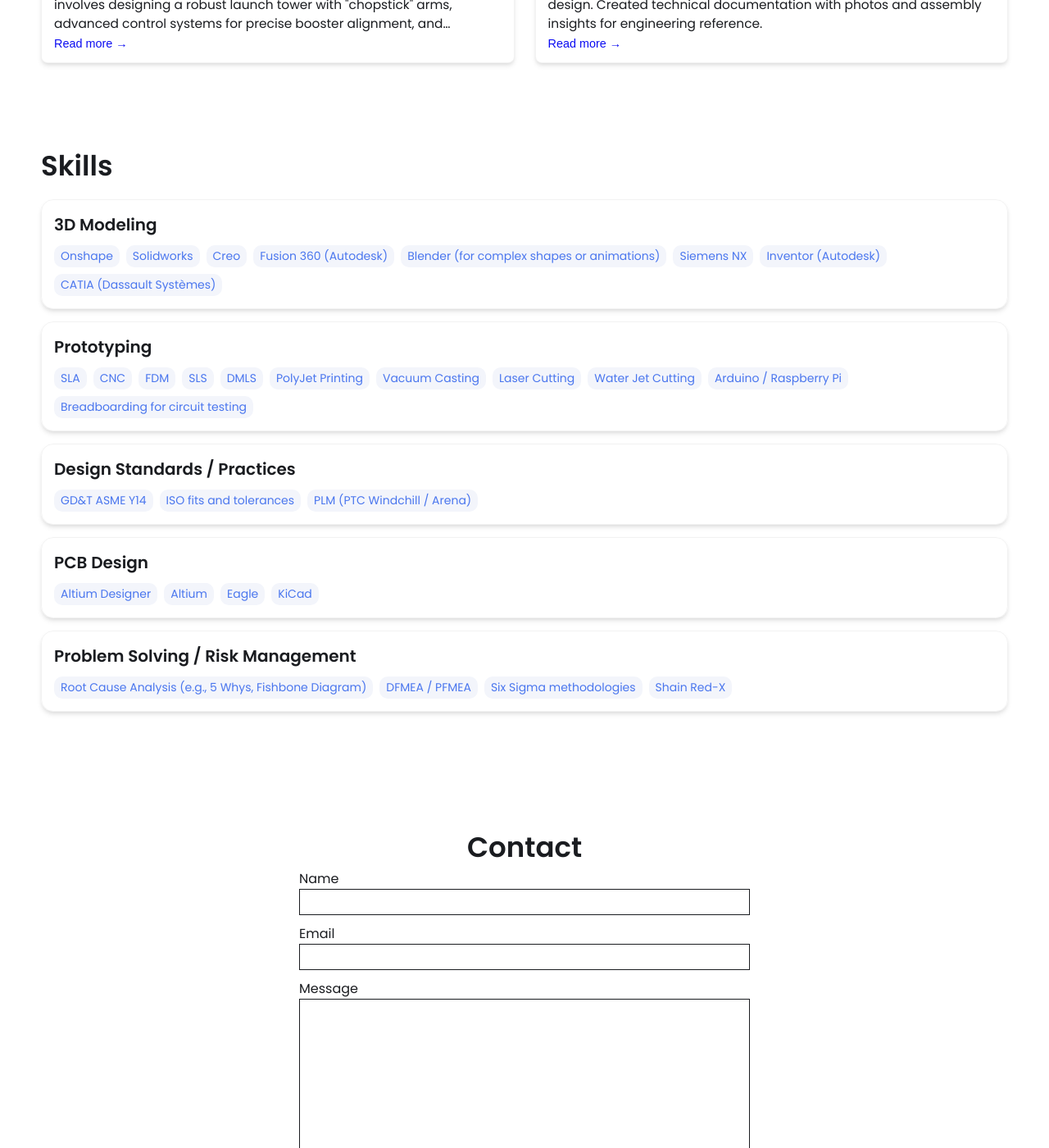
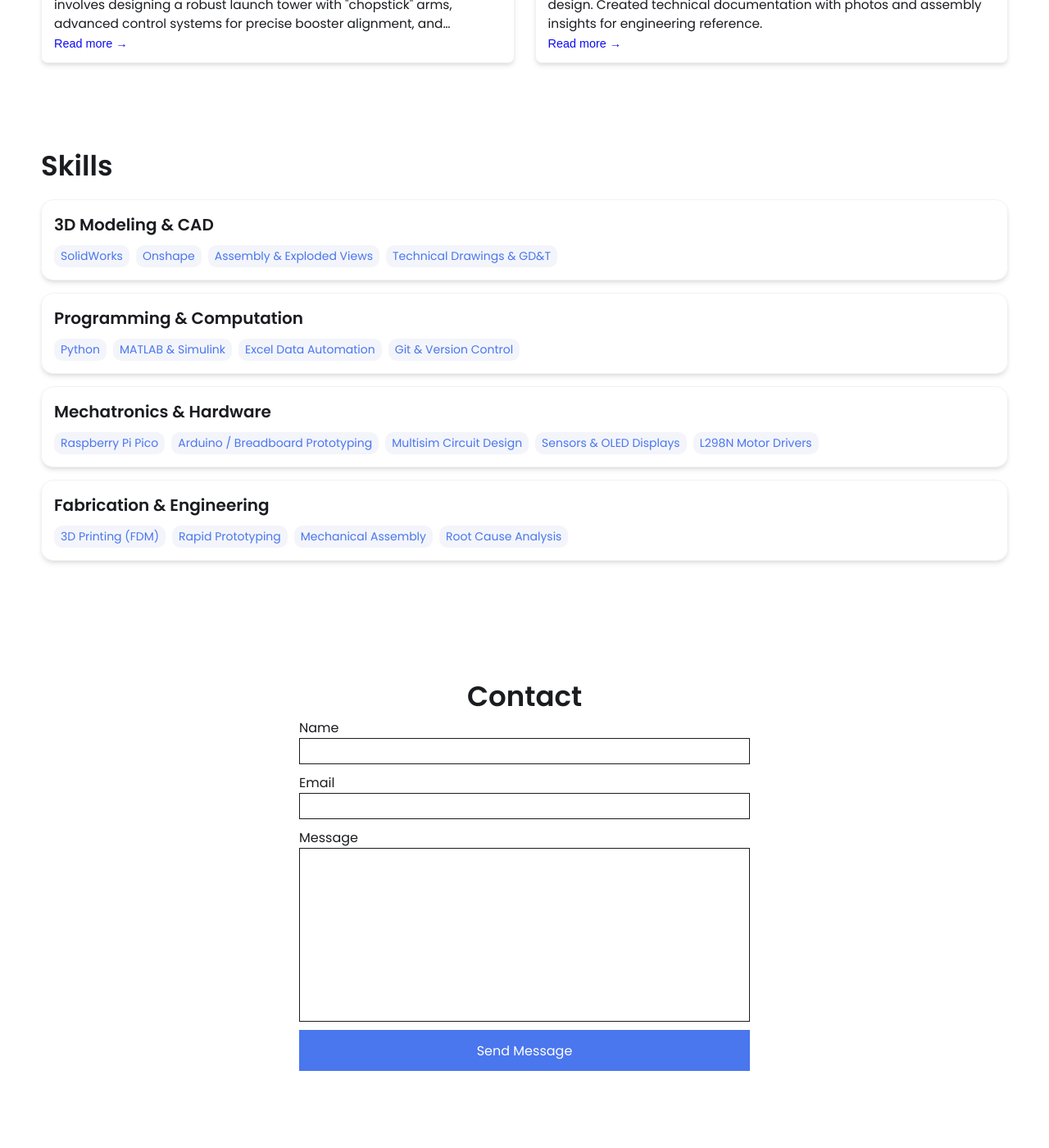
Before and after one commit to MuHasOfficial/MuHasOfficial.github.io, a Jekyll site: the page built from index.html, in a window 1280 px wide and 1400 px high, scrolled down 1449 px. Shown: the whole window at 82% size. Built offline with Jekyll 4.4.1, drawn with Linux system fonts in a browser that asks for light colours; some of the changed text lies outside the part shown.

Commit message:
Revise portfolio details for Muhammad Hassan
Updated personal information and skills in the portfolio configuration.

```diff
--- a/_config.yml
+++ b/_config.yml
@@ -7,17 +7,17 @@
 
 # Main Page Setup
 
-title: John Doe's Portfolio # This is what shows up in the tab of the browser
+title: Muhammad Hassan | Mechanical Engineering Portfolio # This is what shows up in the tab of the browser
 
 
 
 # Hero Section
-name: John Doe
-headline: headline message
+name: Muhammad Hassan
+headline: Mechanical Engineering Student at Drexel University
 description: >- # dont remove this line. this will ignore all new lines until the next section
-  Write an awesome intro and discuss your highlights and qualification. You can edit this
-  line in _config.yml. It will appear in your document head meta (for
-  Google search results) and in your feed.xml site description.
+  Mechanical Engineering student at Drexel University with a minor in mathematics, focusing on
+  CAD modeling, mechatronics, and hardware prototyping. Experienced in SolidWorks, MATLAB,
+  Python, and embedded systems development.
 
 # Place your profile image in /assets/images/profile-image/folder and edit the file name
 profile_image: ./assets/images/profile-image/avatar.jpeg
@@ -31,9 +31,9 @@
 # Set up external links - this will show up as small icons next to your name.
 
 external-links:    # input only your own url slug. The icons with missing entries will not appear.
-  linkedin: test    # https://www.linkedin.com/in/{your url slug}
-  github: leea12    # https://github.com/{your url slug}
-  stackoverflow: test      # https://stackoverflow.com/users/{your url slug}
+  linkedin: muhammad-hassan    # https://www.linkedin.com/in/{your url slug}
+  github: MuHasOfficial    # https://github.com/{your url slug}
+  stackoverflow:       # https://stackoverflow.com/users/{your url slug}
   medium:            # https://medium.com/@{your url slug}
   x-twitter:   # https://x.com/{your url slug}
   threads:            # https://threads.net/@{your url slug}
@@ -45,50 +45,35 @@
 
 # Skills Section - Add the list of your Skills by categories/tools. The indentation for each level needs to be precise.
 skills:
-  - category: 3D Modeling
+  - category: 3D Modeling & CAD
     tools:
+    - SolidWorks
     - Onshape
-    - Solidworks
-    - Creo
-    - Fusion 360 (Autodesk)
-    - Blender (for complex shapes or animations)
-    - Siemens NX
-    - Inventor (Autodesk)
-    - CATIA (Dassault Systèmes)
-  - category: Prototyping
+    - Assembly & Exploded Views
+    - Technical Drawings & GD&T
+  - category: Programming & Computation
     tools:
-    - SLA
-    - CNC
-    - FDM
-    - SLS
-    - DMLS
-    - PolyJet Printing
-    - Vacuum Casting
-    - Laser Cutting
-    - Water Jet Cutting
-    - Arduino / Raspberry Pi
-    - Breadboarding for circuit testing
-  - category: Design Standards / Practices
+    - Python
+    - MATLAB & Simulink
+    - Excel Data Automation
+    - Git & Version Control
+  - category: Mechatronics & Hardware
     tools:
-    - GD&T ASME Y14
-    - ISO fits and tolerances
-    - PLM (PTC Windchill / Arena)
-  - category: PCB Design
+    - Raspberry Pi Pico
+    - Arduino / Breadboard Prototyping
+    - Multisim Circuit Design
+    - Sensors & OLED Displays
+    - L298N Motor Drivers
+  - category: Fabrication & Engineering
     tools:
-    - Altium Designer
-    - Altium
-    - Eagle
-    - KiCad
-  - category: Problem Solving / Risk Management
-    tools:
-    - Root Cause Analysis (e.g., 5 Whys, Fishbone Diagram)
-    - DFMEA / PFMEA
-    - Six Sigma methodologies
-    - Shain Red-X
+    - 3D Printing (FDM)
+    - Rapid Prototyping
+    - Mechanical Assembly
+    - Root Cause Analysis
 
 
 # Contact Form Setup. Setup an account and copy over the key. When someone fills out the form, it will be received in your email.
-formspree-key:   https://formspree.io/f/{8-digit key}
+formspree-key:    https://formspree.io/f/{8-digit key}
 
 
 
@@ -177,13 +162,13 @@
 # their entries' file path in the `include:` list.
 #
 # exclude:
-#   - .sass-cache/
-#   - .jekyll-cache/
-#   - gemfiles/
-#   - Gemfile
-#   - Gemfile.lock
-#   - node_modules/
-#   - vendor/bundle/
-#   - vendor/cache/
-#   - vendor/gems/
-#   - vendor/ruby/
+#    - .sass-cache/
+#    - .jekyll-cache/
+#    - gemfiles/
+#    - Gemfile
+#    - Gemfile.lock
+#    - node_modules/
+#    - vendor/bundle/
+#    - vendor/cache/
+#    - vendor/gems/
+#    - vendor/ruby/
```
